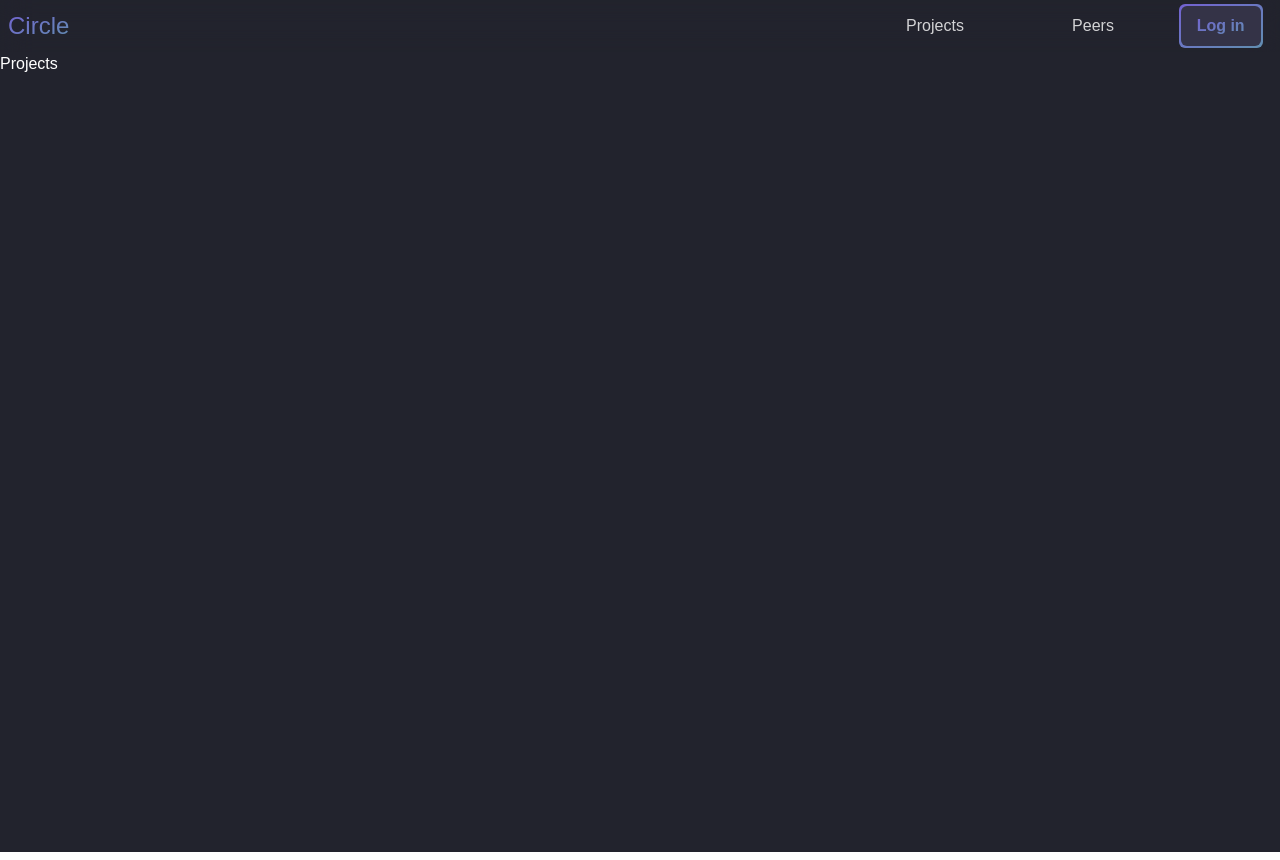
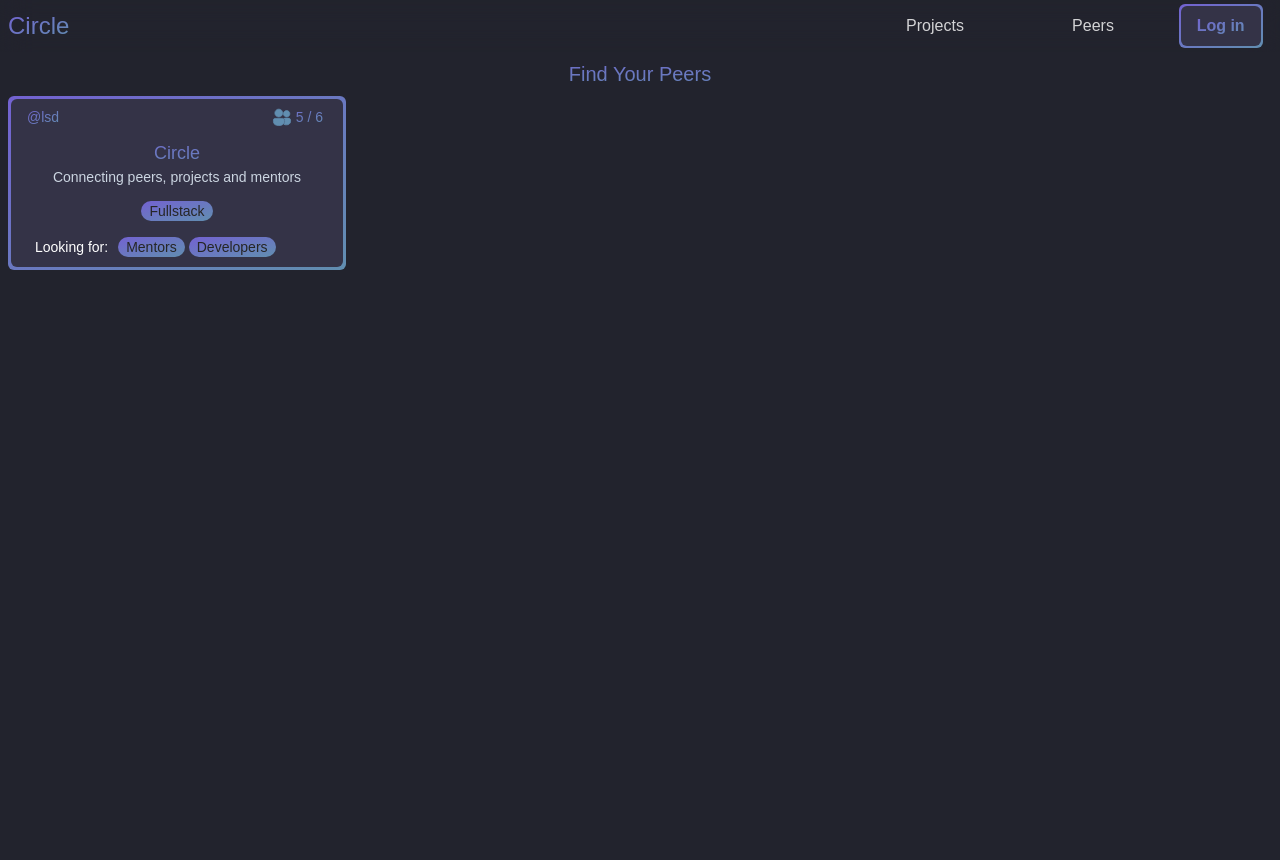
Before and after one commit to your-circle/circle-frontend, a Next.js app: page /projects in a window 1280 px wide. Built offline with nearby package versions, Linux system fonts and the light colour scheme.

Commit message:
feat ; project card

```diff
--- /dev/null
+++ b/components/projectCard/ProjectCard.tsx
@@ -0,0 +1,58 @@
+import Card from "../../shared/components/Card";
+import { ProjectDetailsType } from "../../shared/schemas/projectDetails.schema";
+import Image from "next/image";
+
+type ProjectCardProp = {
+  data: ProjectDetailsType;
+};
+const ProjectCard: React.FC<ProjectCardProp> = ({ data }) => {
+  return (
+    <Card>
+      <div className="text-sm font-normal flex flex-col items-start justify-around w-[300px] space-y-3 cursor-default">
+        <div className="flex justify-between items-start w-full">
+          <h2 className="text-main-gradient">@{data.author}</h2>
+          <span className="text-main-gradient flex ">
+            <Image
+              src="/images/people.svg"
+              layout="fixed"
+              height={20}
+              width={20}
+            />
+            <h4 className="px-1">
+              {data.currentTeamSize} / {data.targetTeamSize}
+            </h4>
+          </span>
+        </div>
+        <div className="flex flex-col items-center justify-center w-full">
+          <h2 className="text-main-gradient w-full text-center text-lg">
+            {data.title}
+          </h2>
+          <h3 className="text-slate-300 w-full text-center text-md">
+            {data.about}
+          </h3>
+        </div>
+        <div className="flex items-center justify-center w-full">
+          {data.projectType.map((item) => {
+            return (
+              <span className="px-2 m-0.5 rounded-full font-extralight bg-gradient text-neutral-800 ">
+                {item}
+              </span>
+            );
+          })}
+        </div>
+        <div className="flex items-center justify-start w-full">
+          <h4 className="px-2">Looking for:</h4>
+          {data.needs.map((item) => {
+            return (
+              <span className="px-2 m-0.5 rounded-full font-extralight bg-gradient text-neutral-800 ">
+                {item}
+              </span>
+            );
+          })}
+        </div>
+      </div>
+    </Card>
+  );
+};
+
+export default ProjectCard;
--- /dev/null
+++ b/components/projectCard/index.tsx
@@ -0,0 +1 @@
+export {default} from "./ProjectCard"
--- a/pages/projects/index.tsx
+++ b/pages/projects/index.tsx
@@ -1,10 +1,33 @@
+import { useState } from "react";
 import type { NextPage } from "next";
+import { ProjectDetailsType } from "../../shared/schemas/projectDetails.schema";
+import ProjectCard from "../../components/projectCard";
 
 const Projects: NextPage = () => {
+  const testProp: ProjectDetailsType = {
+    title: "Circle",
+    author: "lsd",
+    about: "Connecting peers, projects and mentors",
+    projectType: ["Fullstack"],
+    needs: ["Mentors", "Developers"],
+    currentTeamSize: 5,
+    targetTeamSize: 6,
+  };
+
+  const testArray = [testProp];
+  const [ProjectData, setProjectdata] = useState(testArray);
+
   return (
     <>
       <div className="bg-main-bg  text-white min-h-screen min-w-full">
-        <h1 className="">Projects</h1>
+        <h1 className="text-center w-full text-xl text-main-gradient my-2 ">
+          Find Your Peers
+        </h1>
+        <div className="">
+          {ProjectData.map((Project) => {
+            return <ProjectCard data={Project} />;
+          })}
+        </div>
       </div>
     </>
   );
--- a/shared/components/Card/Card.tsx
+++ b/shared/components/Card/Card.tsx
@@ -6,7 +6,7 @@ type Props = {
 
 const Card = (props: Props) => {
   return (
-    <div className="m-2 p-[3px] rounded-md w-max h-max bg-gradient-to-br from-[#7362D1] to-[#618EB0]">
+    <div className="m-2 p-[3px] rounded-md w-max h-max bg-gradient-to-br from-[#7362D1] to-[#618EB0] backdrop-filter backdrop-blur-lg">
       <div className="flex flex-col justify-between h-full bg-secondary-bg rounded-md px-4 py-2">
         <>{props.children}</>
       </div>
--- a/shared/schemas/project.schema.ts
+++ b/shared/schemas/projectDetails.schema.ts
@@ -21,4 +21,4 @@ export type projectTypeEnum =
   | "Cybersecurity";
 
 export type needsArray = Array<needsEnum>;
-export type needsEnum = "Developer" | "Mentor";
+export type needsEnum = "Developers" | "Mentors";
```
